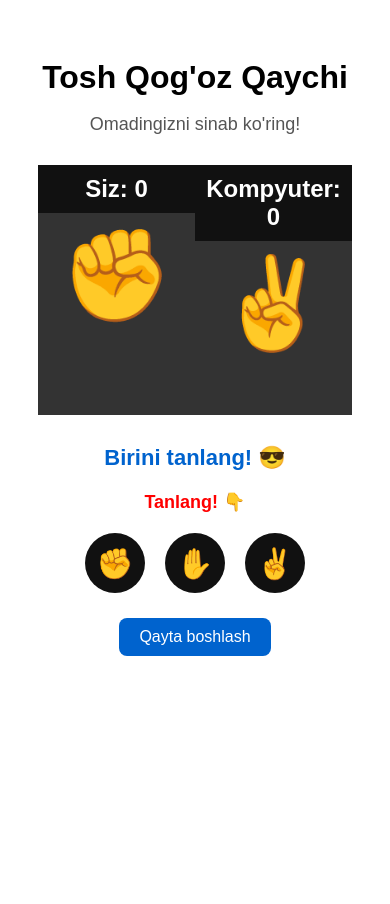
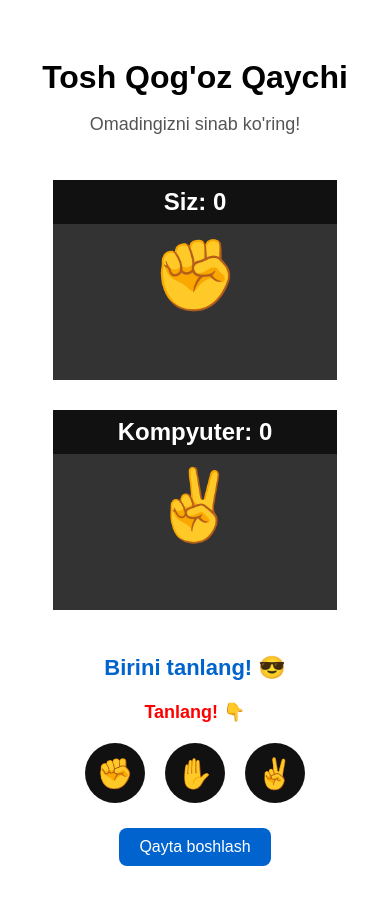
Before and after one commit to diyorbek05072/wow, a plain HTML site: page index.html in a window 390 px wide. Before the commit the page ends 844 px from the top, so only its background shows below. Drawn offline with Linux system fonts and the light colour scheme.

Commit message:
Oyinni media orqali moslashtirdim

```diff
--- a/index.html
+++ b/index.html
@@ -117,6 +117,29 @@
         .qayta-tugma:hover {
             background-color: #01448c;
         }
+
+        @media(max-width:900px){
+            .rangg{
+                padding: 8px;
+            }
+            .hisob-blok{
+                width: 300px;
+                height: 200px;
+            }
+            .emoji-belgi{
+                font-size: 70px;
+            }
+        }
+
+        @media(max-width:750px){
+            .hisob-paneli{
+                flex-wrap: wrap;
+            }
+
+            .hisob-blok{
+                margin: 15px;
+            }
+        }
     </style>
 </head>
 <body>
```
